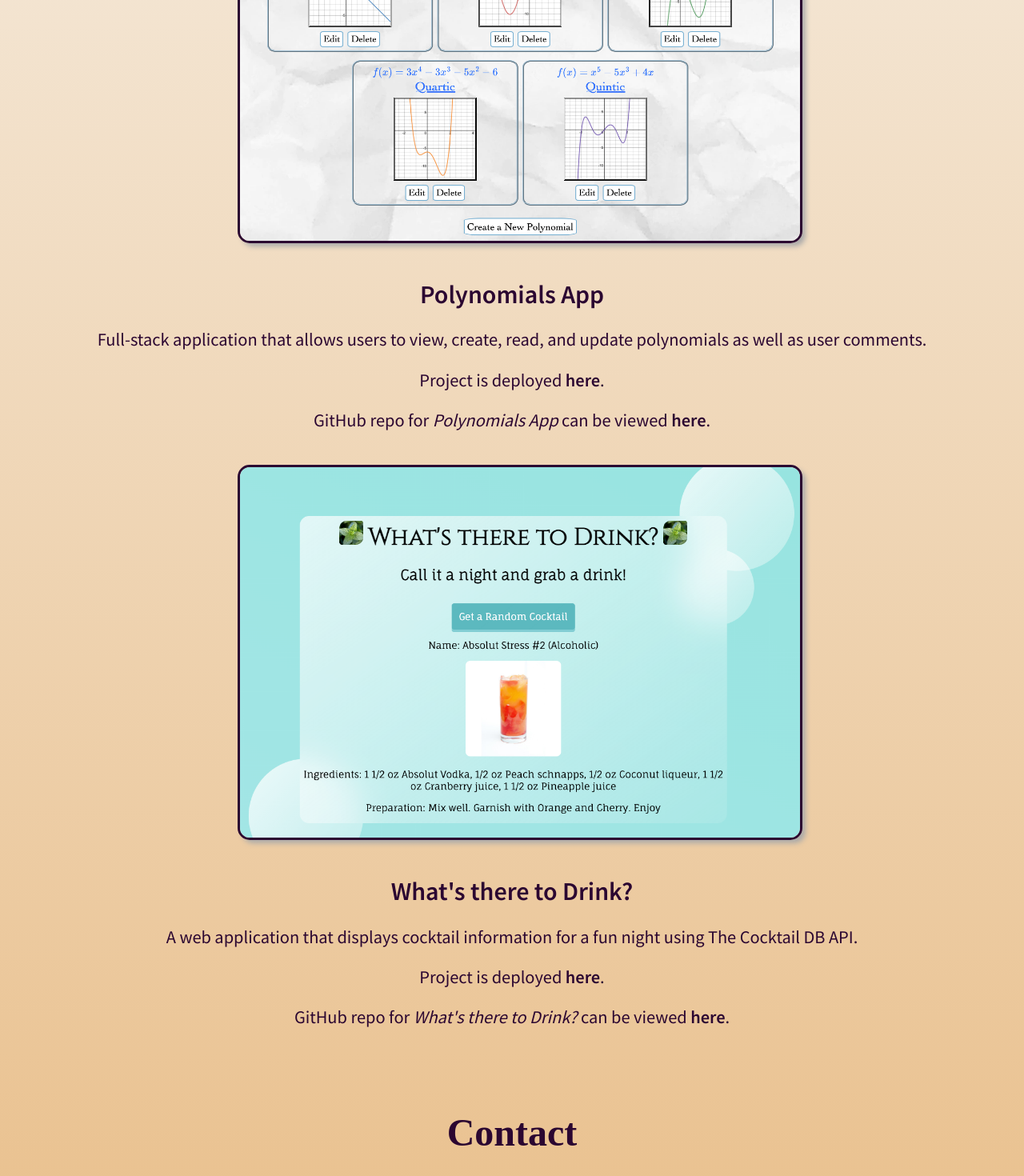
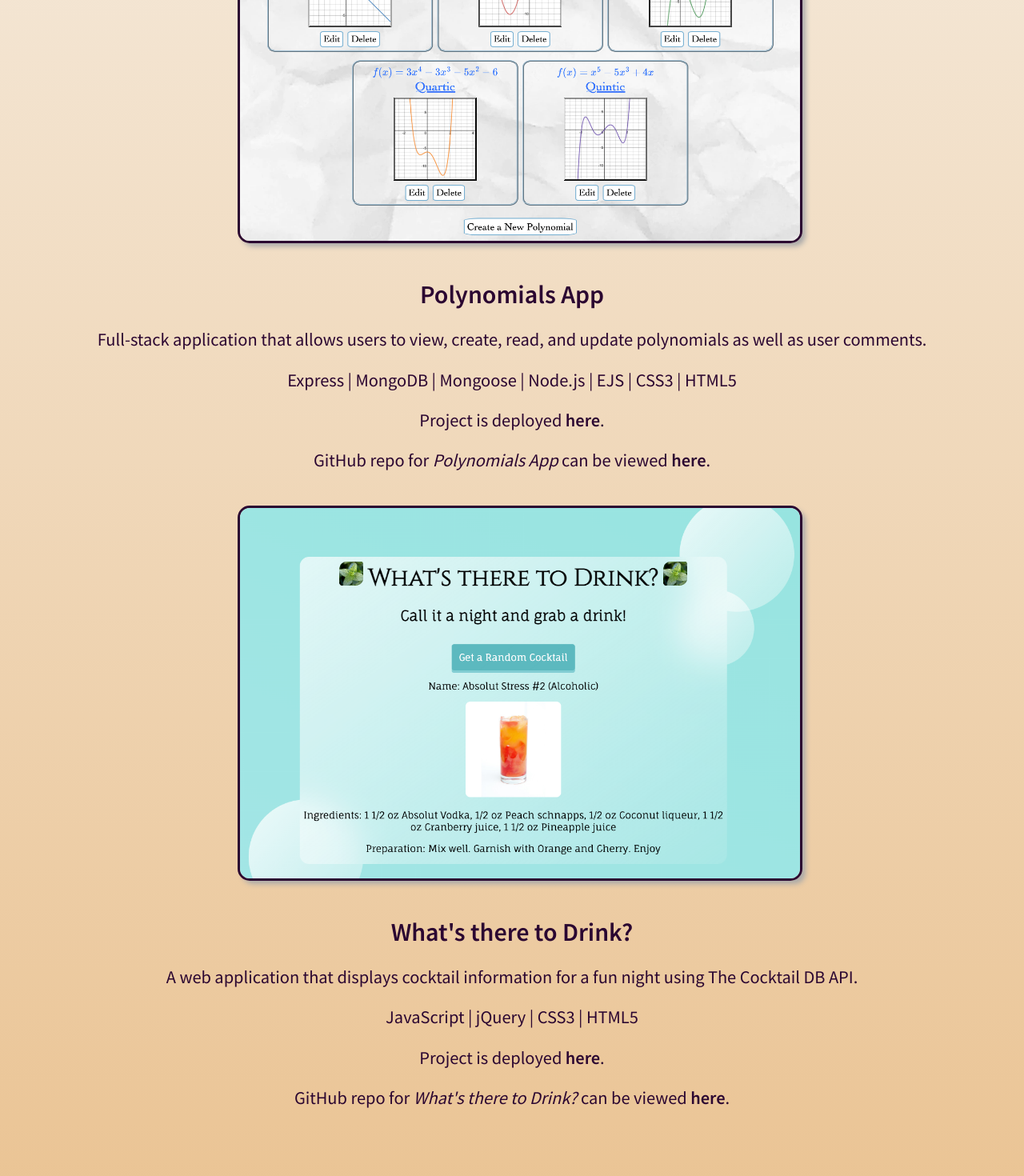
Before and after one commit to ruhamayared/portfolio-v1, a React (Create React App) app: page / in a window 1280 px wide. Shown: the part 1072-2542 px from the top of the page at 80% size. Built offline with nearby package versions, Linux system fonts and the light colour scheme; a web font is replaced by a local one.

Commit message:
upload updated resume

```diff
--- a/src/components/bio.jsx
+++ b/src/components/bio.jsx
@@ -17,7 +17,7 @@ function Bio() {
           I am a software engineer with a strong background in education and public policy. I have experience with technologies such as JavaScript, React, HTML, CSS, and Python. I am highly motivated and dedicated to constantly improving my skills, and I am particularly interested in exploring the areas of cloud architecture, machine learning, and AI. With my strong background in math, I am particularly interested in applying my skills to these fields. I am currently a middle and high school math teacher and bring a unique perspective to the field of software engineering with my education background and real-world experience.
           </p>
           <p>
-            <span>Skills: </span>JavaScript, HTML, CSS, React, Node, Express, EJS, SQL, Mongoose/MongoDB, Django, Python, Git, and GitHub.
+            <span>Skills: </span>JavaScript, HTML, CSS, React, Node, Express, EJS, SQL, PostgreSQL, Mongoose/MongoDB, Django, Python, Git, and GitHub.
           </p>
         </div>
       </div>
--- a/src/components/projects.jsx
+++ b/src/components/projects.jsx
@@ -36,6 +36,7 @@ function Projects() {
         <div className="project-description">
           <h2 className="subtitle">Polynomials App</h2>
           <p>Full-stack application that allows users to view, create, read, and update polynomials as well as user comments.</p>
+          <p>Express | MongoDB | Mongoose | Node.js | EJS | CSS3 | HTML5</p>
           <p>Project is deployed <a href="https://unit-2-project-ll26.onrender.com/" rel="noopener noreferrer" target="_blank">here</a>.</p>
           <p>GitHub repo for <em>Polynomials App</em> can be viewed <a href="https://github.com/ruhamayared/Polynomials-App" rel="noopener noreferrer" target="_blank">here</a>.</p>
         </div>
@@ -47,6 +48,7 @@ function Projects() {
         <div className="project-description">
           <h2 className="subtitle">What's there to Drink?</h2>
           <p>A web application that displays cocktail information for a fun night using The Cocktail DB API.</p>
+          <p>JavaScript | jQuery | CSS3 | HTML5</p>
           <p>Project is deployed <a href="https://unit1project.vercel.app/" rel="noopener noreferrer" target="_blank">here</a>.</p>
           <p>GitHub repo for <em>What's there to Drink?</em> can be viewed <a href="https://github.com/ruhamayared/Whats-there-to-Drink" rel="noopener noreferrer" target="_blank">here</a>.</p>
         </div>
```
Also changed, not shown: 1 other file (tests, documents, lock files or other folders).
